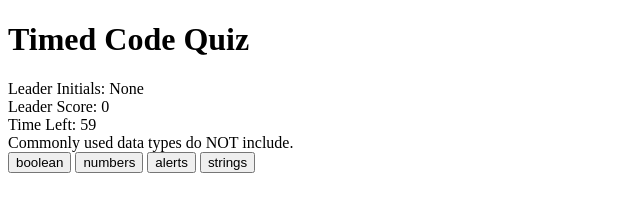
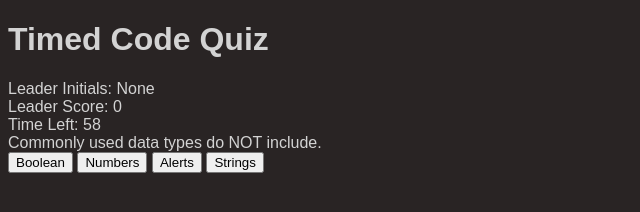
Before and after one commit to Kylyote/bootcamp-quiz, a plain HTML site: page index.html in a window 1280 px wide. Both pictures are taken after a click on the button "Start!". Shown: the whole page, without its empty margins (0-640 px from the left). Drawn offline with Linux system fonts and the light colour scheme.

Commit message:
fixed question progression, button recognition, answer recognition, added restart button

```diff
--- a/assets/css/style.css
+++ b/assets/css/style.css
@@ -1,3 +1,8 @@
 .hide {
   display: none;
 }
+body {
+  color: lightgray;
+  background-color: rgb(41, 36, 36);
+  font-family: Arial, Helvetica, sans-serif;
+}
--- a/assets/js/script.js
+++ b/assets/js/script.js
@@ -1,20 +1,24 @@
 //Declaring variables that control webpage
 
-var initialEl = document.querySelector(".scoreboard_value-initial");
-var scoreEl = document.querySelector(".scoreboard_value-score");
+var scoreboardEl = document.querySelector(".scoreboard");
+var initialEl = document.querySelector(".scoreboard-value-initial");
+var scoreEl = document.querySelector(".scoreboard-value-score");
 var timeEl = document.querySelector(".countDown");
-var quizArea = document.querySelector(".quiz_area");
-var quizTimer = document.querySelector(".quiz_timer");
+var quizTitle = document.querySelector("#quiz-title");
+var quizArea = document.querySelector(".quiz-area");
+var quizTimer = document.querySelector(".quiz-timer");
 var startQuizBtn = document.querySelector(".startBtn");
-var questionEl = document.querySelector(".quiz_question");
-var answerEl = document.querySelector(".quiz_answer");
+var questionEl = document.querySelector(".quiz-question");
+var answerEl = document.querySelector(".quiz-answer");
 // Can this be made into an array to shorten the code?
-var button1El = document.querySelector(".button_answer_1");
-var button2El = document.querySelector(".button_answer_2");
-var button3El = document.querySelector(".button_answer_3");
-var button4El = document.querySelector(".button_answer_4");
+var button1El = document.querySelector(".button-answer-1");
+var button2El = document.querySelector(".button-answer-2");
+var button3El = document.querySelector(".button-answer-3");
+var button4El = document.querySelector(".button-answer-4");
 var saveArea = document.querySelector(".save");
 var saveScoreBtn = document.querySelector(".saveBtn");
+var restartArea = document.querySelector("restart-btn-area");
+var restartQuizBtn = document.querySelector(".restart-btn");
 var initialText = document.querySelector("#initialsText");
 var scoreText = document.querySelector("#scoreText");
 var localInitial = localStorage.getItem("Initial");
@@ -25,22 +29,32 @@ var initials = "";
 var score = 0;
 var timer = null;
 var timeLeft = 0;
-var currentQuestion=0;
+var currentQuestion = 0;
 
 // declaring none changing variables
-const question1 = "Is this a proper question?"
+const question1 = "Is this a proper question?";
 const gameDuration = 60;
 let kStorageScore = "Module-4-quiz-score";
 // Questions
-const quizQuestions = ["Commonly used data types do NOT include.", "The act of talking through code with an inanimate object is called?", "Conditions in statments like while, for, and if/else are contained in?", "Arrays in JavaScript can be used to store what?"];
+const quizQuestions = [
+  "Commonly used data types do NOT include.",
+  "The act of talking through code with an inanimate object is called?",
+  "Conditions in statments like while, for, and if/else are contained in?",
+  "Arrays in JavaScript can be used to store what?",
+];
 // Answers
-const quizAnswers = [["boolean", "numbers", "alerts", "strings"], ["Talk Through", "Rubber Duck Debugging", "Wrong Answer 3", "Wrong Answer 4"], ["Wrong Answer 1", "Wrong Answer 2", "Wrong Answer 3", "Paranthesis"], ["Other Arrays", "Objects", "Only Single Variables", "All of the Above"]];
+const quizAnswers = [
+  ["Boolean", "Numbers", "Alerts", "Strings"],
+  ["Talk Through", "Rubber Duck Debugging", "Wrong Answer 3", "Wrong Answer 4"],
+  ["Wrong Answer 1", "Wrong Answer 2", "Wrong Answer 3", "Paranthesis"],
+  ["Other Arrays", "Objects", "Single Variables", "All of the Above"],
+];
 // Answer key
 const answerKey = [3, 2, 4, 4];
 // Identifying events
 
 // Event: page load
-function init(){
+function init() {
   console.log("Page loaded");
 
   //retrieve data from local storage
@@ -53,19 +67,25 @@ function init(){
 }
 
 // Event: start button
-function handleClickStart(){
+function handleClickStart() {
   console.log("Quiz started");
 
-    if(!timer){
+  if (!timer) {
     //start timer
     timeLeft = gameDuration;
-        timer = setInterval(handleTimerCountdown, 1000);
-        timeLeft = timeLeft - timer;
-        while (timer > 0){
-            handleTimerCountdown();
+    // Function to handle the event timer countdown.
+    timer = setInterval(function () {
+      console.log("countdown called");
+      timeLeft--;
+      timeEl.textContent = timeLeft;
+      console.log(timeLeft);
+      if (timeLeft === 0) {
+        handleQuizEnd(false);
       }
+    }, 1000);
+
     // show first question with answers
-        changeQuestionAnswer();
+    setCurrentQuestionAnswer();
 
     // set time left
 
@@ -78,23 +98,41 @@ function handleClickStart(){
     showElement(questionEl);
     showElement(answerEl);
   }
-
 }
 startQuizBtn.addEventListener("click", handleClickStart);
 
 // Event: timer countdown
-function handleTimerCountdown(ev) {
-    console.log("countdown called");
-    timer--;
-    timeEl.textContent = timeLeft;
-    if (timeLeft === 0) {
-        handleQuizEnd(false);
+// function handleTimerCountdown(ev) {
+//   console.log("countdown called");
+//   timer--;
+//   timeEl.textContent = timeLeft;
+//   if (timeLeft === 0) {
+//     handleQuizEnd(false);
+//   }
+// }
+
+// Event: answer click
+function handleAnswerPick(ev) {
+  console.log(currentQuestion);
+  console.log("mouse clicked", ev.target.textContent);
+  // check if answer is correct
+  console.log(answerKey[currentQuestion] - 1);
+  if (
+    ev.target.textContent ===
+    quizAnswers[currentQuestion][answerKey[currentQuestion] - 1]
+  ) {
+    console.log("correct");
+    // if correct, increment score
+    score++;
+    changeQuestionAnswer();
+  } else {
+    // if incorrect, decrement time
+    console.log("incorrect");
+    timeLeft = timeLeft - 10;
+    changeQuestionAnswer();
   }
 }
-// Event: answer click
-function handleAnswerPick(ev) {
-    console.log("mouse clicked", ev.button)
-}
+
 button1El.addEventListener("click", handleAnswerPick);
 button2El.addEventListener("click", handleAnswerPick);
 button3El.addEventListener("click", handleAnswerPick);
@@ -102,32 +140,40 @@ button4El.addEventListener("click", handleAnswerPick);
 // Event: save initials and score
 function saveScores() {
   var scores = kStorageScore;
-
 }
-saveScoreBtn.addEventListener("click", function(event){
-    if (localInitial == null){
+saveScoreBtn.addEventListener("click", function (event) {
+  if (localInitial == null) {
     initialText = initials;
   }
   localStorage.setItem("Initial", initialText);
   localStorage.setItem("Score", scoreText);
+});
 
-});
-// Function to change answer and question
-function changeQuestionAnswer() {
+// Function to set current question and answer
+function setCurrentQuestionAnswer() {
+  if (quizQuestions.length > currentQuestion) {
     var x = currentQuestion;
     questionEl.textContent = quizQuestions[x];
     button1El.textContent = quizAnswers[x][0];
     button2El.textContent = quizAnswers[x][1];
     button3El.textContent = quizAnswers[x][2];
     button4El.textContent = quizAnswers[x][3];
+  } else {
+    handleQuizEnd(true);
+  }
+}
+
+// Function to change answer and question
+function changeQuestionAnswer() {
   currentQuestion++;
+  setCurrentQuestionAnswer();
 }
 
 // Hide and show elements
-function hideElement(el){
+function hideElement(el) {
   el.classList.add("hide");
 }
-function showElement(el){
+function showElement(el) {
   el.classList.remove("hide");
 }
 
@@ -140,13 +186,24 @@ function postHighScore() {
 
 // Event: quiz ends;
 function handleQuizEnd(didPass) {
-    if (didPass){
+  // stop timer
+  clearInterval(timer);
+  if (didPass) {
     console.log("the game ended true");
     // show save location with current time it took to finish the questions
     // hide timer and unneeded elements
+    hideElement(quizTimer);
+    hideElement(questionEl);
+    hideElement(answerEl);
+    showElement(saveArea);
   } else {
     console.log("game ended in failure");
-        //
+    // Add what is shown upon failure
+    hideElement(quizTimer);
+    hideElement(questionEl);
+    hideElement(answerEl);
+    hideElement(scoreboardEl);
+    quizTitle.textContent = "You Failed!";
   }
 }
 
--- a/index.html
+++ b/index.html
@@ -7,32 +7,32 @@
     <link rel="stylesheet" href="./assets/css/style.css" />
   </head>
   <body>
-    <header><h1>Timed Code Quiz</h1></header>
+    <header><h1 id="quiz-title">Timed Code Quiz</h1></header>
     <main>
       <section class="scoreboard">
-        <div class="scoreboard_score">
+        <div class="scoreboard-score">
           Leader Initials:
-          <span class="scoreboard_value scoreboard_value-initials">None</span>
+          <span class="scoreboard-value scoreboard-value-initials">None</span>
         </div>
-        <div class="scoreboard_score">
+        <div class="scoreboard-score">
           Leader Score:
-          <span class="scoreboard_value scoreboard_value-score">0</span>
+          <span class="scoreboard-value scoreboard-value-score">0</span>
         </div>
       </section>
-      <section id="quiz_area">
+      <section id="quiz-area">
         <button class="startBtn">Start!</button>
-        <div class="quiz_timer hide">
+        <div class="quiz-timer hide">
           Time Left: <span class="countDown">60</span>
         </div>
-        <div class="quiz_question hide">Question text in here</div>
+        <div class="quiz-question hide">Question text in here</div>
       </section>
-      <section class="quiz_answer hide">
-        <button class="button_answer_1">answer 1</button>
-        <button class="button_answer_2">answer 2</button>
-        <button class="button_answer_3">answer 3</button>
-        <button class="button_answer_4">answer 4</button>
+      <section class="quiz-answer hide">
+        <button class="button-answer-1">answer 1</button>
+        <button class="button-answer-2">answer 2</button>
+        <button class="button-answer-3">answer 3</button>
+        <button class="button-answer-4">answer 4</button>
       </section>
-      <section class="save">
+      <section class="save hide">
         <label for="saveInitial">Type Initials</label>
         <input
           type="text"
@@ -47,6 +47,9 @@
           id="saveScore" />
         <button class="saveBtn">SAVE!</button>
       </section>
+      <section class="hide restart-btn-area">
+        <button class="restart-btn">Restart</button>
+      </section>
     </main>
     <script src="./assets/js/script.js"></script>
   </body>
```
Also changed, not shown: 1 other file. Lines whose indentation alone changed are shown as unchanged.
